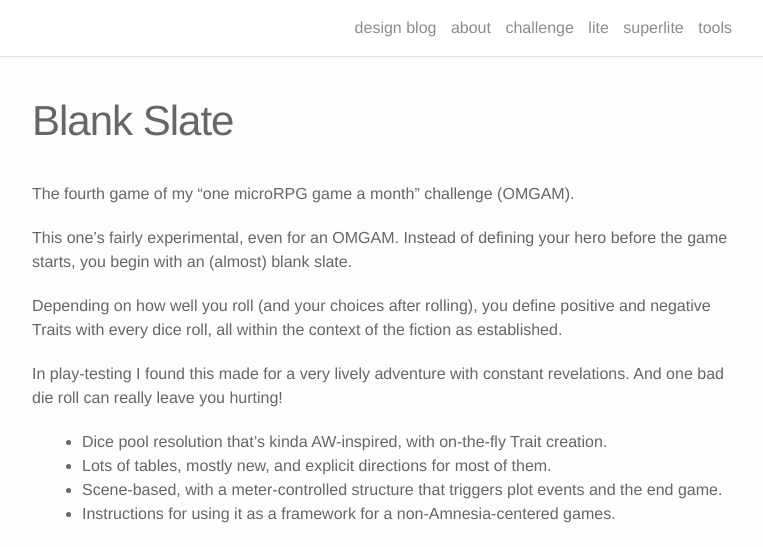
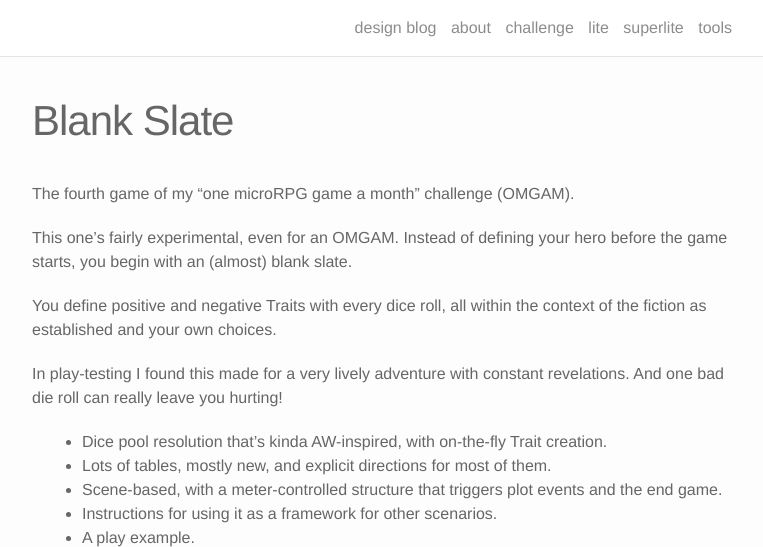
Before and after one commit to exposit/katarpgs, a Jekyll site: the page built from _superlite/blankslate.md, in a window 1280 px wide and 979 px high, cut to the strip 0-547 px from the top of the window. Shown: the whole strip, without its empty margins (258-1021 px from the left). Built offline with Jekyll 4.4.1, drawn with Linux system fonts in a browser that asks for light colours; nearby versions of some CDN libraries.

Commit message:
slight rework

```diff
--- a/_superlite/blankslate.md
+++ b/_superlite/blankslate.md
@@ -11,14 +11,15 @@ The fourth game of my "one microRPG game a month" challenge (OMGAM).
 
 This one's fairly experimental, even for an OMGAM. Instead of defining your hero before the game starts, you begin with an (almost) blank slate.
 
-Depending on how well you roll (and your choices after rolling), you define positive and negative Traits with every dice roll, all within the context of the fiction as established.
+You define positive and negative Traits with every dice roll, all within the context of the fiction as established and your own choices.
 
 In play-testing I found this made for a very lively adventure with constant revelations. And one bad die roll can really leave you hurting!
 
 * Dice pool resolution that's kinda AW-inspired, with on-the-fly Trait creation.
 * Lots of tables, mostly new, and explicit directions for most of them.
 * Scene-based, with a meter-controlled structure that triggers plot events and the end game.
-* Instructions for using it as a framework for a non-Amnesia-centered games.
+* Instructions for using it as a framework for other scenarios.
+* A play example.
 
 <div class="img_row">
 	<a href="{{ site.baseurl }}/pdf/{{ page.link }}"><img class="col three" src="{{ site.baseurl }}/img/{{ page.img}}" alt="" title="{{ page.title }}"/></a>
```
